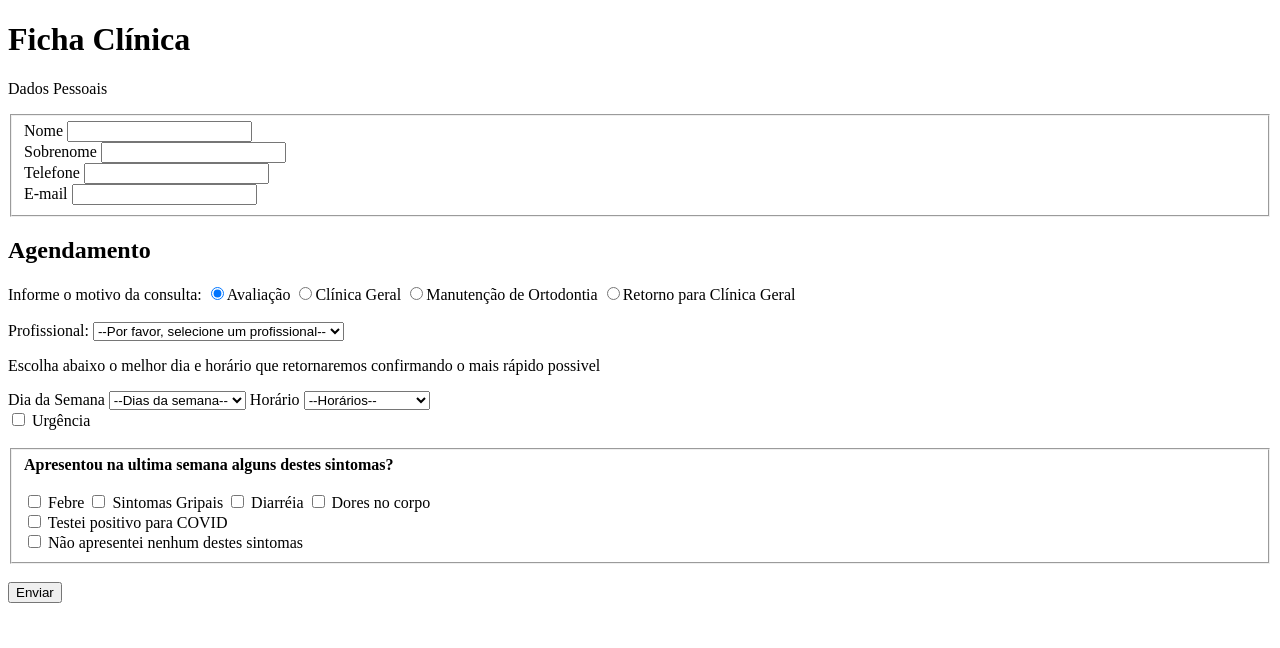
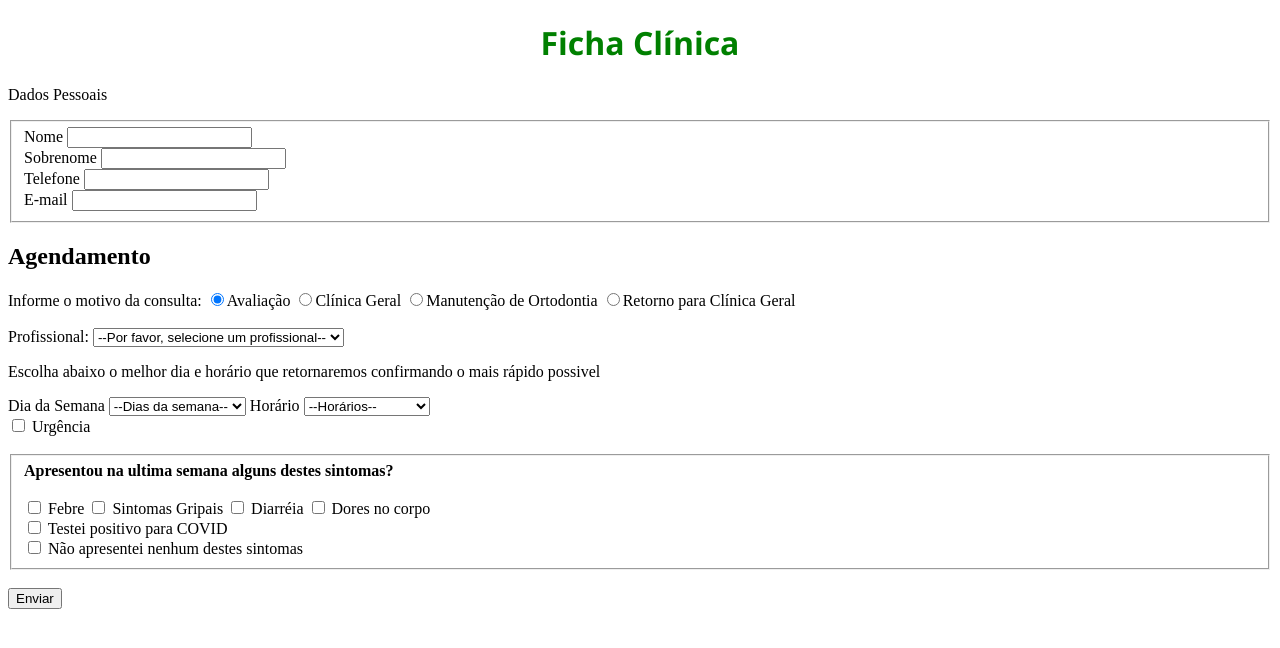
Before and after one commit to sou-rafael/django, a plain HTML site: page cadastro.html in a window 1280 px wide. Drawn offline with Linux system fonts and the light colour scheme.

Commit message:
Primeiras pinceladas de CSS

```diff
--- a/cadastro.html
+++ b/cadastro.html
@@ -4,6 +4,16 @@
     <meta charset="UTF-8">
     <meta name="viewport" content="width=device-width, initial-scale=1.0">
     <title>Ficha Clínica</title>
+    <style>
+        #titulo {
+            text-align:center;
+            color:green;
+            font-family: 'Segoe UI', Tahoma, Geneva, Verdana, sans-serif;
+        }
+        body {
+
+        }
+    </style>
 </head>
 <body>
     <div id = "titulo"><h1>Ficha Clínica</h1></div>
```
